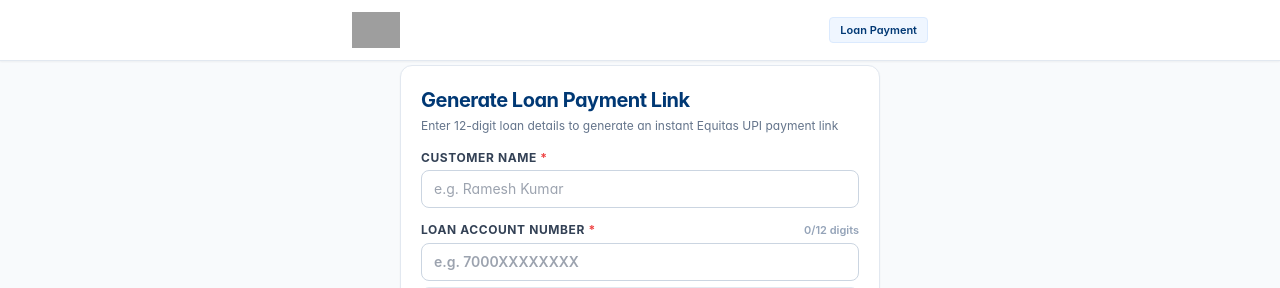
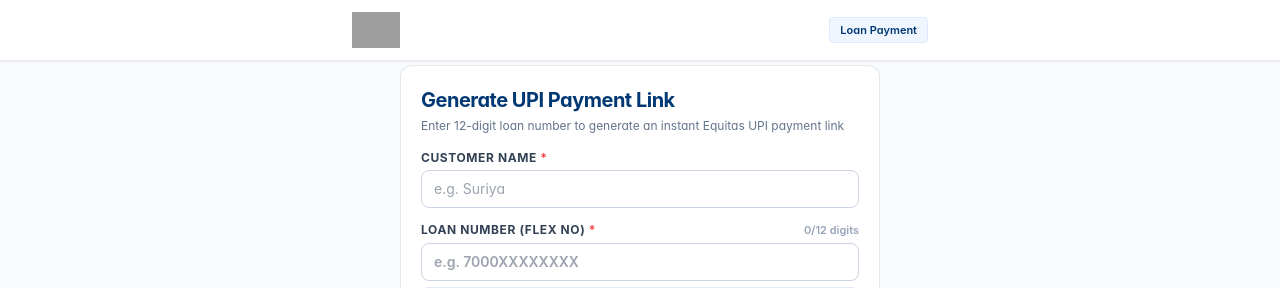
Before and after one commit to rlakshmanababu7-ai/equitas-upi-pay, a Next.js app: page / in a window 1280 px wide. Shown: the top 288 px of the page. Built offline with nearby package versions, Linux system fonts and the light colour scheme; grey boxes are pictures that could not be loaded.

Commit message:
number change

```diff
--- a/src/app/page.tsx
+++ b/src/app/page.tsx
@@ -140,13 +140,13 @@
         <div className="bg-white rounded-xl shadow-sm border border-slate-200 p-4 sm:p-5">
           <div className="flex items-center justify-between mb-1">
             <h1 className="text-xl font-bold text-[#003874] tracking-tight">
-              Generate Loan Payment Link
+              Generate UPI Payment Link
             </h1>
           </div>
           <p className="text-xs text-slate-500 mb-4">
             {isManualUpi
               ? "Enter Manual UPI ID to generate instant Equitas payment link"
-              : "Enter 12-digit loan details to generate an instant Equitas UPI payment link"}
+              : "Enter 12-digit loan number to generate an instant Equitas UPI payment link"}
           </p>
 
           {error && (
@@ -164,7 +164,7 @@
               <input
                 type="text"
                 required
-                placeholder="e.g. Ramesh Kumar"
+                placeholder="e.g. Suriya"
                 value={customerName}
                 onChange={(e) => setCustomerName(e.target.value)}
                 className="w-full px-3 py-2 rounded-lg border border-slate-300 text-sm text-slate-900 focus:outline-none focus:ring-2 focus:ring-[#003874]"
@@ -175,7 +175,7 @@
             <div>
               <div className="flex items-center justify-between mb-1">
                 <label className="block text-xs font-bold text-slate-700 uppercase tracking-wider">
-                  Loan Account Number {!isManualUpi ? <span className="text-red-500">*</span> : <span className="text-[11px] text-slate-400 font-normal lowercase">(optional)</span>}
+                  Loan Number (Flex No) {!isManualUpi ? <span className="text-red-500">*</span> : <span className="text-[11px] text-slate-400 font-normal lowercase">(optional)</span>}
                 </label>
                 <span
                   className={`text-[11px] font-semibold ${
--- a/src/components/pay/CustomerPaymentView.tsx
+++ b/src/components/pay/CustomerPaymentView.tsx
@@ -227,7 +227,7 @@
             {/* Loan Account Number (Larger, Monospaced & Clearer - rendered if present) */}
             {data.loanAccountNumber ? (
               <div className="flex justify-between items-baseline py-0.5 border-t border-slate-100 pt-1.5">
-                <span className="text-xs font-semibold text-slate-500 shrink-0">Loan Account</span>
+                <span className="text-xs font-semibold text-slate-500 shrink-0">Loan Account Number</span>
                 <span className="text-base sm:text-lg font-mono font-extrabold text-slate-900 tracking-wider text-right">
                   {data.loanAccountNumber}
                 </span>
```
